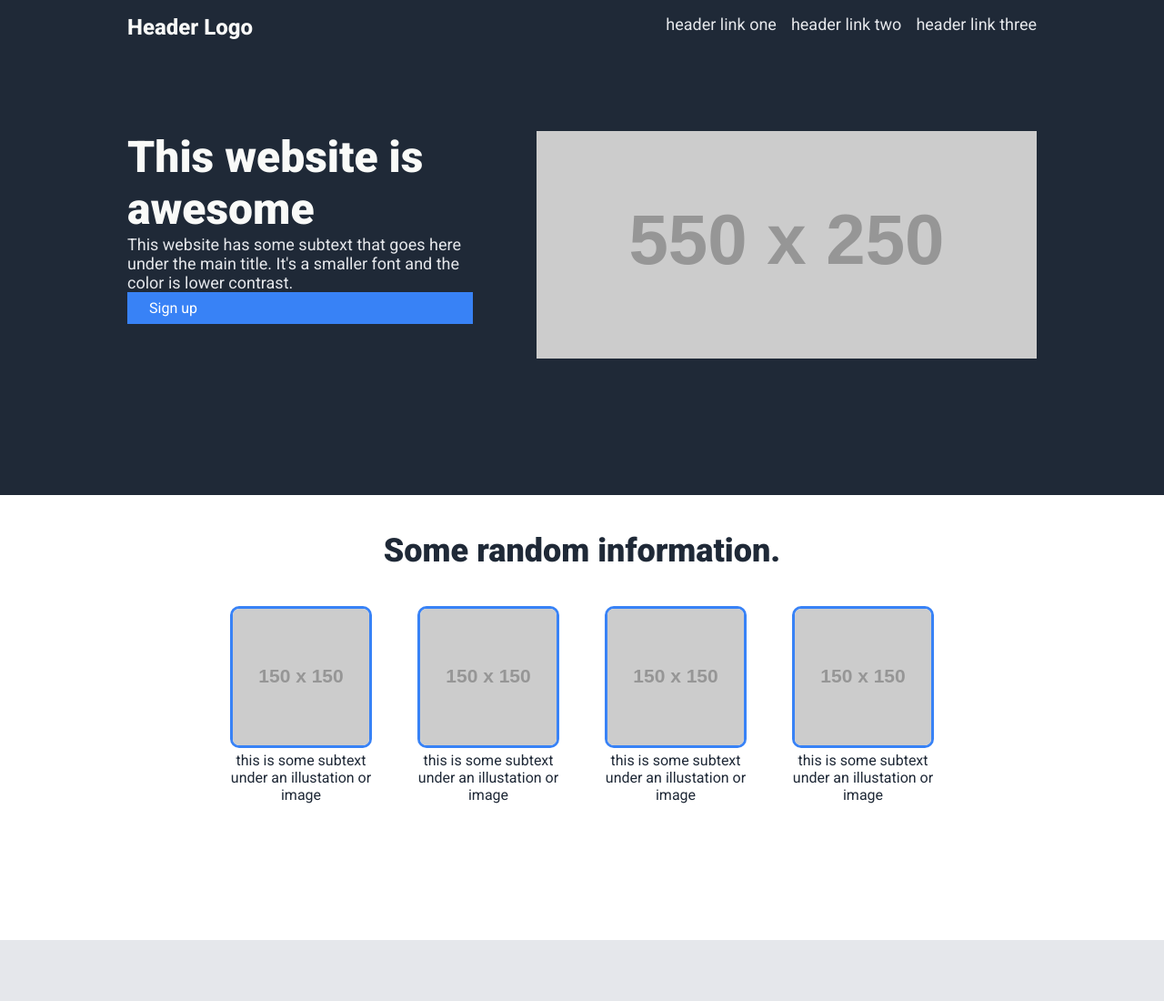
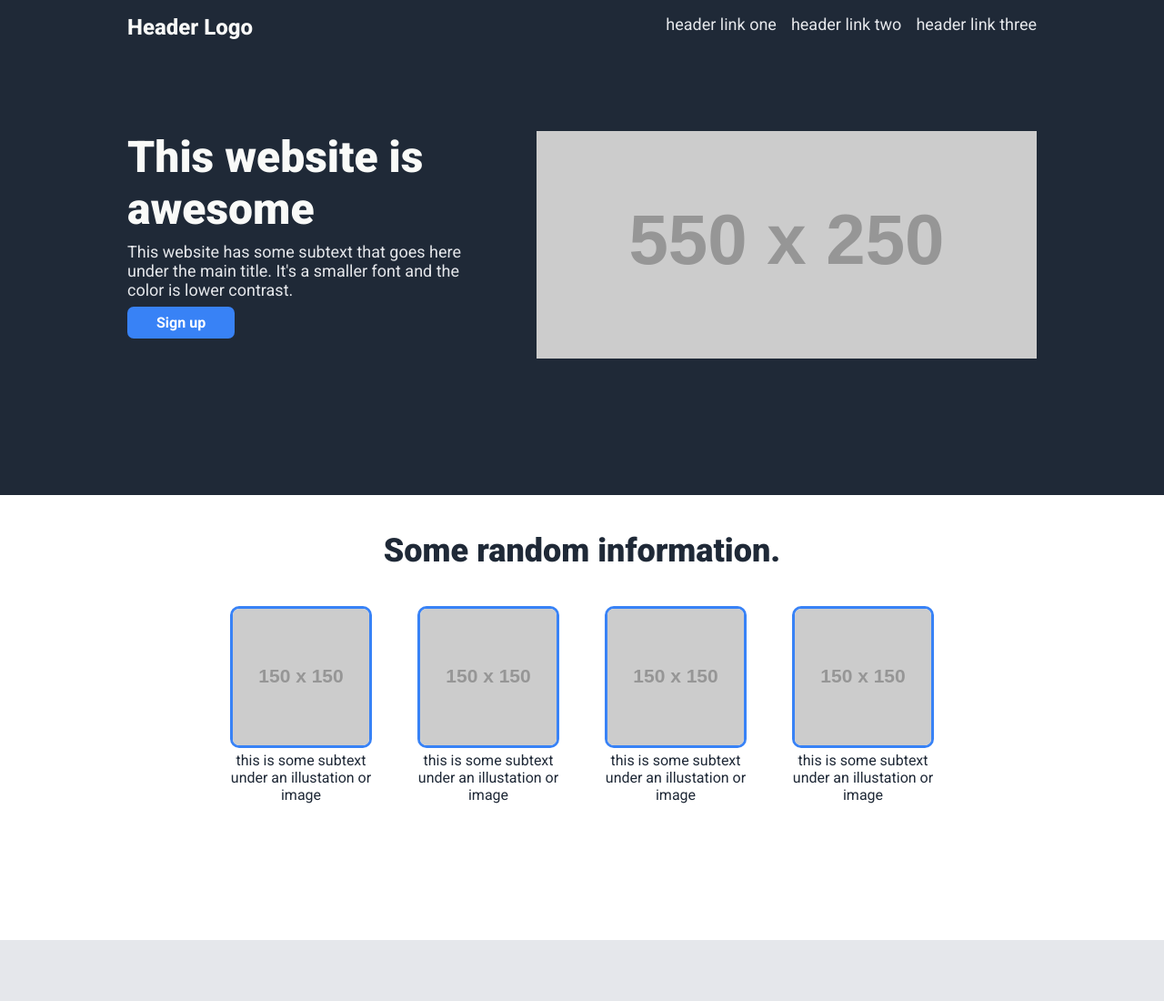
Before and after one commit to JacobKnittle/gym-landing-page, a plain HTML site: page index.html in a window 1280 px wide. Shown: the top 1100 px of the page at 91% size. Drawn offline with Linux system fonts and the light colour scheme; placeholder pictures from the web are drawn by us.

Commit message:
limit signup button in hero section from stretching

```diff
--- a/styles.css
+++ b/styles.css
@@ -51,6 +51,7 @@
 .left-hero {
   display: flex;
   flex-direction: column;
+  gap: 8px;
 }
 
 .hero-title {
@@ -67,8 +68,10 @@
 .sign-up {
   background-color: #3882f6;
   color: white;
-  padding: 8px 24px;
-  flex: 0;
+  font-weight: bold;
+  padding: 8px 32px;
+  border-radius: 7px;
+  align-self: flex-start;
 }
 
 .information-header {
```
